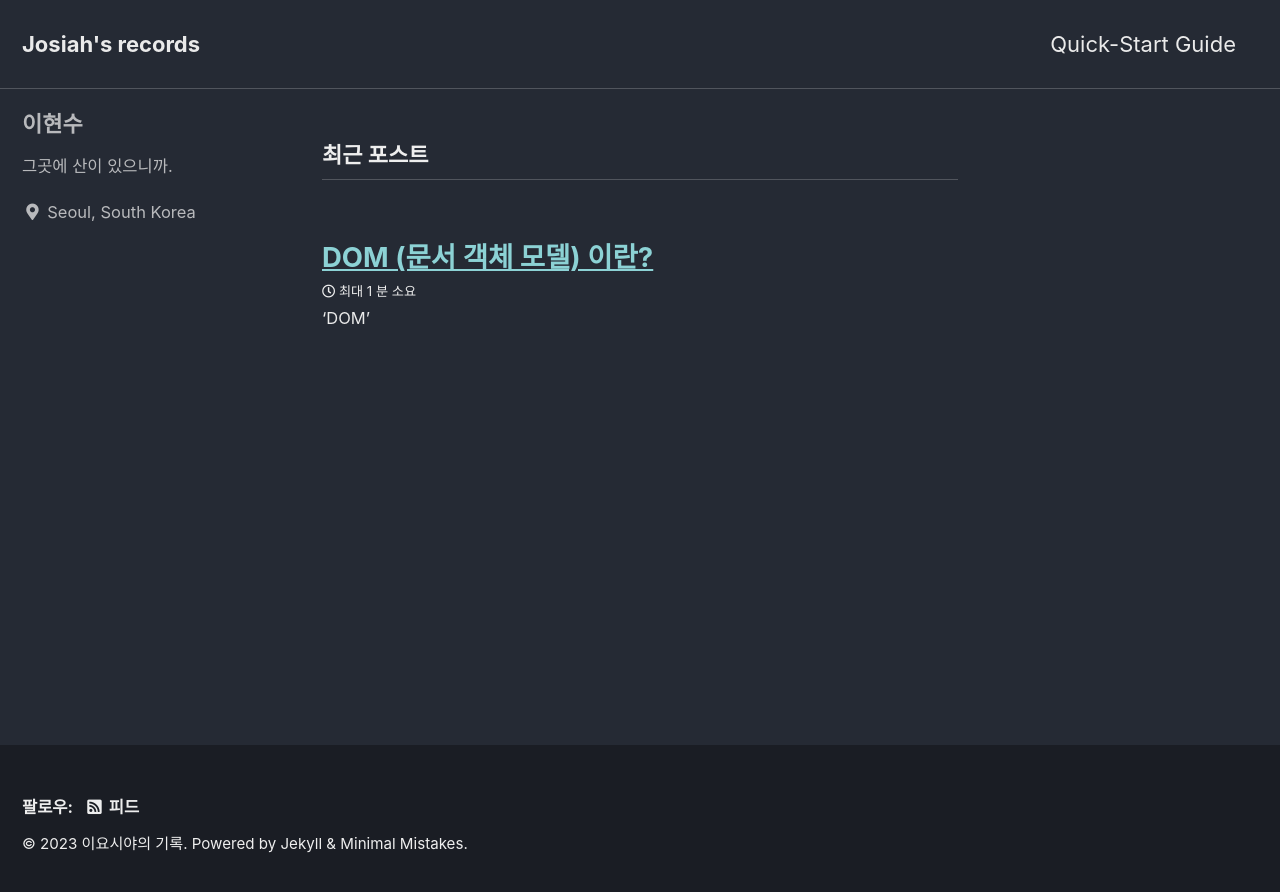
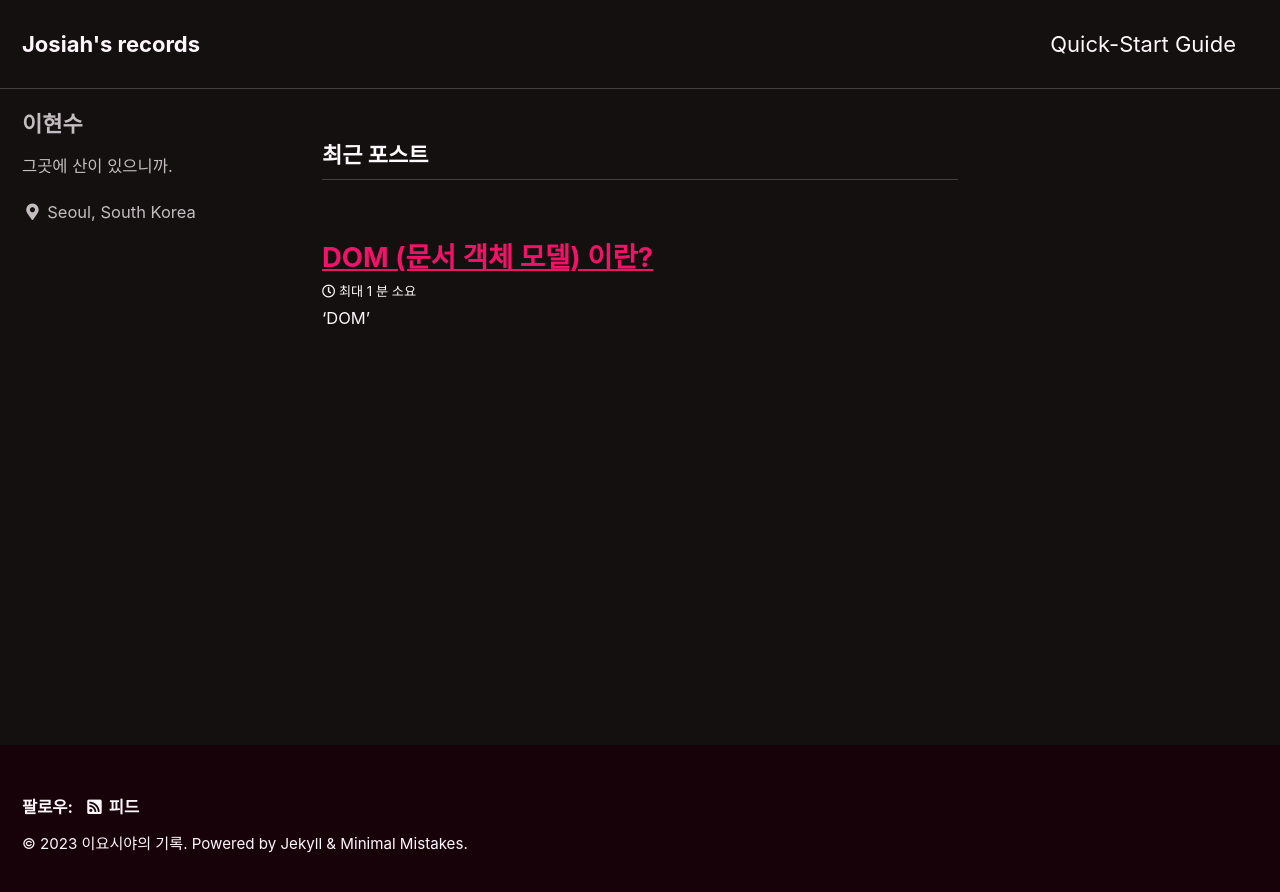
Before and after one commit to josiah-0208/josiah-0208.github.io, a Jekyll site: the page built from index.html, in a window 1280 px wide. Shown: the top 892 px of the page. Built offline with Jekyll 4.4.1, drawn with Linux system fonts in a browser that asks for light colours; cached includes are drawn as plain includes; the list of posts is cut into pages by our own code.

Commit message:
skin을 neon으로 수정

```diff
--- a/_config.yml
+++ b/_config.yml
@@ -12,7 +12,7 @@
 
 # theme                  : "minimal-mistakes-jekyll"
 # remote_theme           : "mmistakes/minimal-mistakes"
-minimal_mistakes_skin    : "dark" # "air", "aqua", "contrast", "dark", "dirt", "neon", "mint", "plum", "sunrise"
+minimal_mistakes_skin    : "neon" # "air", "aqua", "contrast", "dark", "dirt", "neon", "mint", "plum", "sunrise"
 
 # Site Settings
 locale                   : "ko-KR"
```
